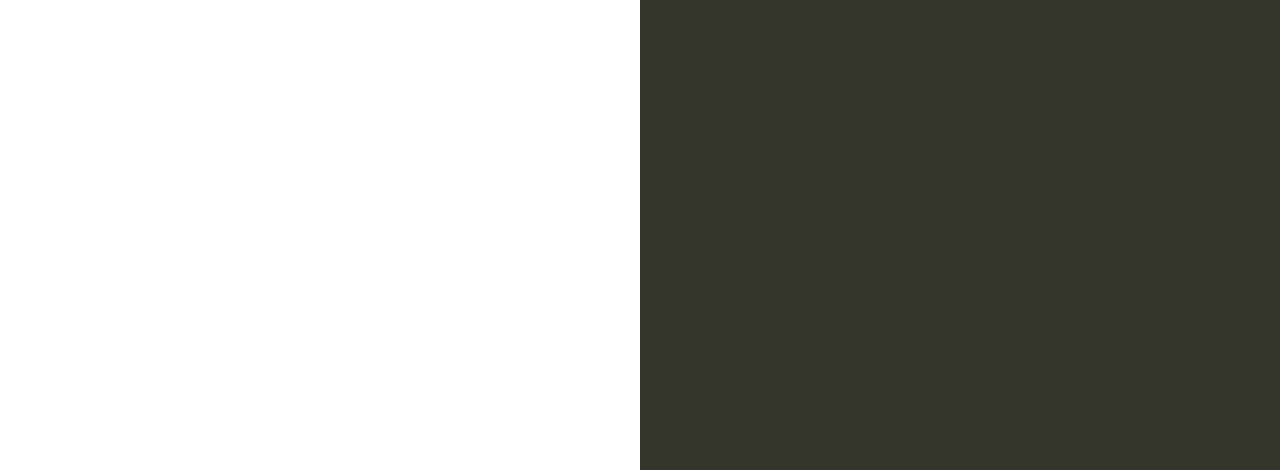
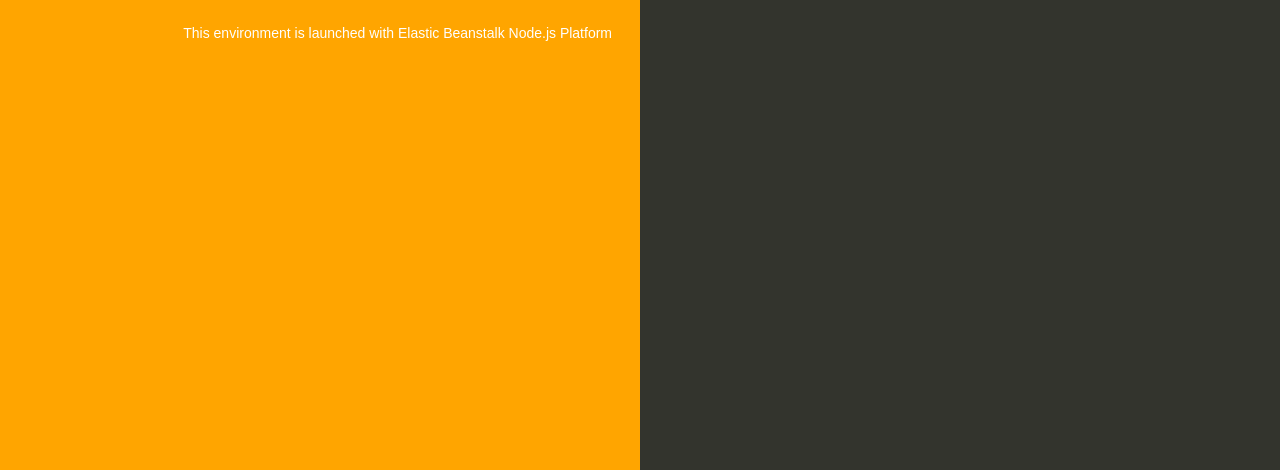
Before and after one commit to Girish9090/Elastic-Beanstalk, a website: page index.html in a window 1280 px wide. Shown: the part 330-800 px from the top of the page. Drawn offline with Linux system fonts and the light colour scheme.

Commit message:
Change background colore

```diff
--- a/index.html
+++ b/index.html
@@ -35,7 +35,7 @@
 
         text-align: right;
         padding-top: 11em;
-        background-color: Magneta;
+        background-color: Orange;
 
       }
       .textColumn p {
```
